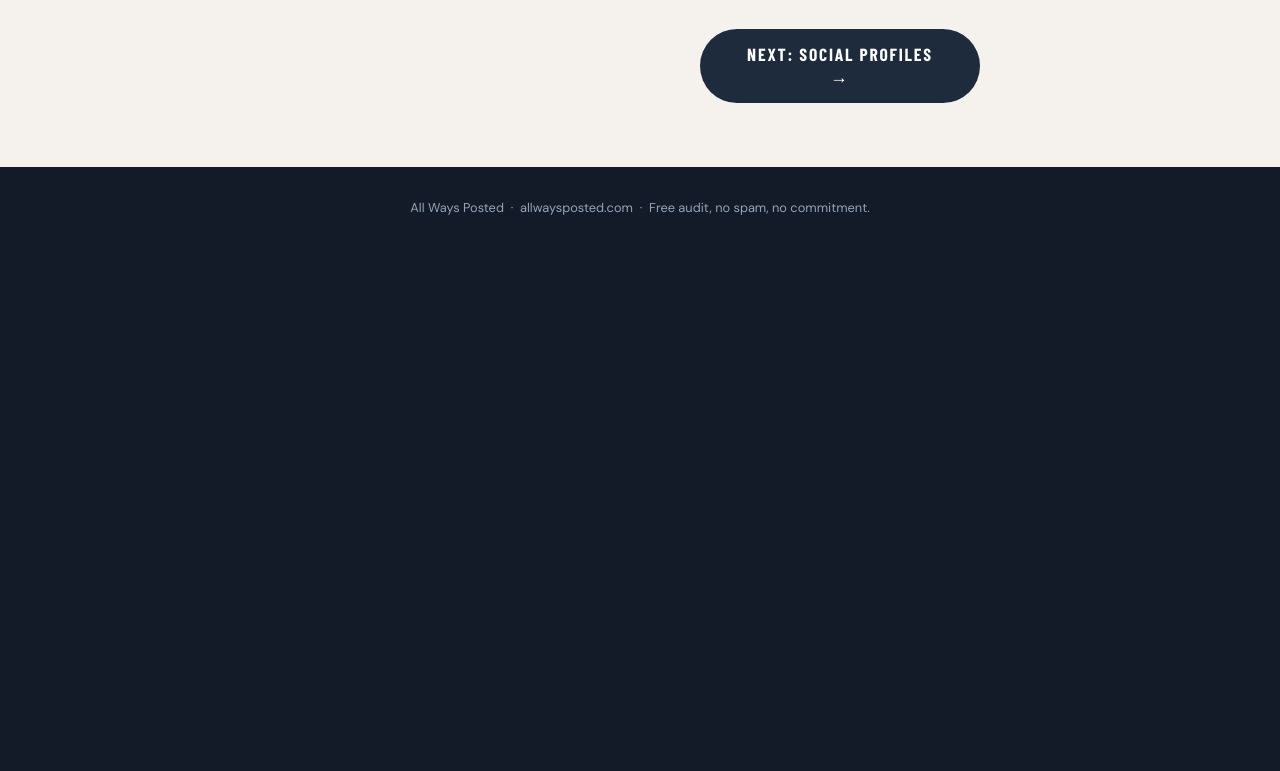
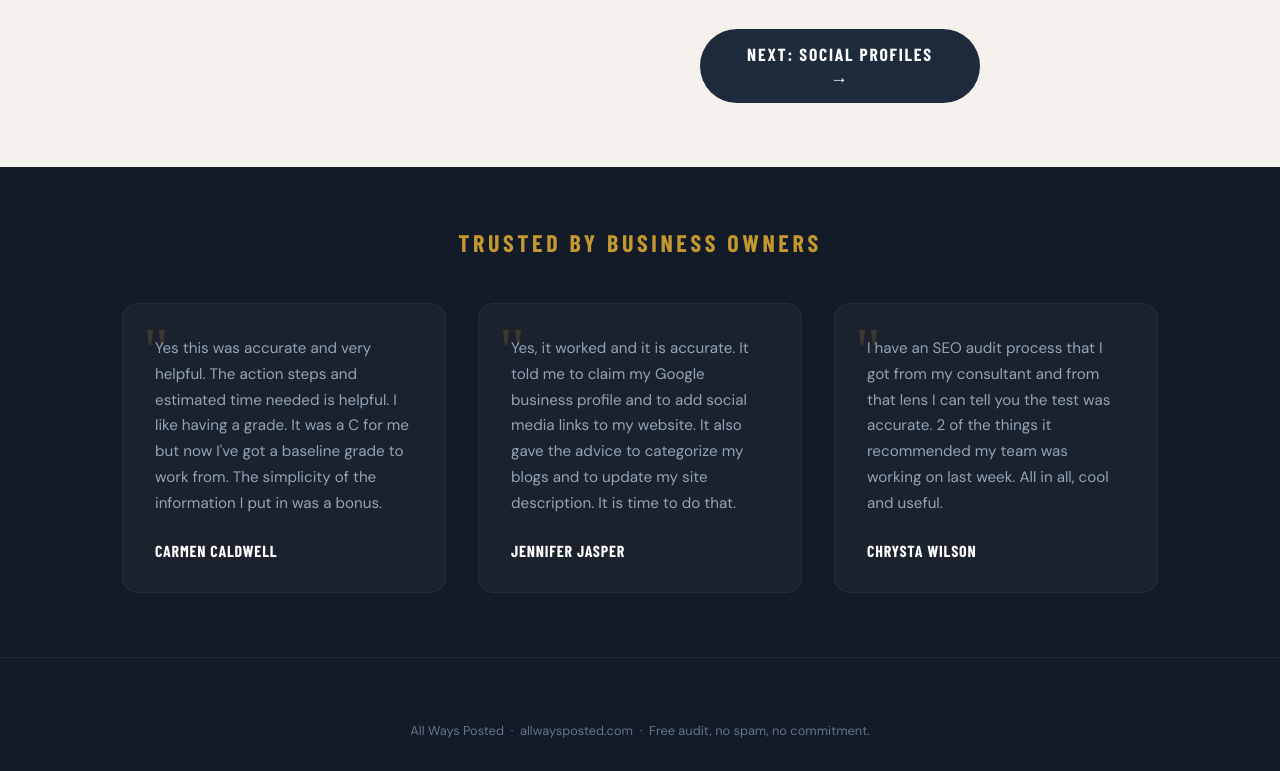
Before and after one commit to colderice/awp-audit, a website: page public/index.html in a window 1280 px wide. Shown: the part 977-1748 px from the top of the page. Before the commit the page ends 1225 px from the top, so only its background shows below. Drawn offline with nearby package versions, Linux system fonts and the light colour scheme; a web font is replaced by a local one.

Commit message:
feat: branding sync and conversion optimization

```diff
--- a/public/index.html
+++ b/public/index.html
@@ -298,8 +298,59 @@
       display: none;
     }
 
+    /* ── TESTIMONIALS ── */
+    .testimonials {
+      padding: 4rem 2rem;
+      max-width: 1100px;
+      margin: 0 auto;
+    }
+    .testimonials-title {
+      text-align: center;
+      font-family: 'Barlow Condensed', sans-serif;
+      font-size: 1.5rem;
+      color: var(--gold);
+      margin-bottom: 3rem;
+      letter-spacing: 0.15em;
+    }
+    .testimonial-grid {
+      display: grid;
+      grid-template-columns: repeat(3, 1fr);
+      gap: 2rem;
+    }
+    @media(max-width: 900px) { .testimonial-grid { grid-template-columns: 1fr; } }
+    .testimonial-card {
+      background: rgba(255,255,255,0.03);
+      border: 1px solid rgba(255,255,255,0.05);
+      padding: 2rem;
+      border-radius: 16px;
+      position: relative;
+    }
+    .testimonial-card::before {
+      content: '"';
+      position: absolute;
+      top: 10px; left: 20px;
+      font-size: 4rem;
+      color: var(--gold);
+      opacity: 0.2;
+      font-family: serif;
+    }
+    .testimonial-text {
+      font-size: 0.95rem;
+      line-height: 1.7;
+      color: var(--slate-400);
+      margin-bottom: 1.5rem;
+      position: relative;
+    }
+    .testimonial-author {
+      font-family: 'Barlow Condensed', sans-serif;
+      font-size: 1rem;
+      text-transform: uppercase;
+      color: var(--white);
+      letter-spacing: 0.05em;
+    }
+
     /* ── FOOTER ── */
-    .site-footer { text-align: center; padding: 2rem; color: var(--slate-400); font-size: 0.8rem; }
+    .site-footer { text-align: center; padding: 4rem 2rem 2rem; color: var(--slate-500); font-size: 0.8rem; border-top: 1px solid rgba(255,255,255,0.05); }
   </style>
 </head>
 <body>
@@ -308,7 +359,7 @@
   <div class="hero">
     <div class="hero-tag">Free · No Paid Tools · Generated Instantly</div>
     <h1>Get Your Free<br><span>Brand Presence Audit</span></h1>
-    <p>We'll analyze your website, social media presence, and Google visibility — then generate a full live report with exactly what to fix, in priority order.</p>
+    <p>We'll analyze your website and social media presence, then show you a full report — <strong>live on your screen in about 90 seconds. No email required. No waiting.</strong></p>
     <div class="checks">
       <div class="check-item">Website health check</div>
       <div class="check-item">Social profile audit</div>
@@ -380,31 +431,31 @@
         <div class="form-row">
           <div class="field">
             <label>Facebook</label>
-            <input type="text" id="facebook" class="optional" autocomplete="off">
+            <input type="text" id="facebook" class="optional" autocomplete="off" placeholder="e.g. @yourbusiness">
           </div>
           <div class="field">
             <label>Instagram</label>
-            <input type="text" id="instagram" class="optional" autocomplete="off">
+            <input type="text" id="instagram" class="optional" autocomplete="off" placeholder="e.g. @yourbusiness">
           </div>
         </div>
         <div class="form-row">
           <div class="field">
             <label>X / Twitter</label>
-            <input type="text" id="twitter" class="optional" autocomplete="off">
+            <input type="text" id="twitter" class="optional" autocomplete="off" placeholder="e.g. @yourbusiness">
           </div>
           <div class="field">
             <label>LinkedIn</label>
-            <input type="text" id="linkedin" class="optional" autocomplete="off">
+            <input type="text" id="linkedin" class="optional" autocomplete="off" placeholder="e.g. @yourbusiness">
           </div>
         </div>
         <div class="form-row">
           <div class="field">
             <label>YouTube</label>
-            <input type="text" id="youtube" class="optional" autocomplete="off">
+            <input type="text" id="youtube" class="optional" autocomplete="off" placeholder="e.g. @yourbusiness">
           </div>
           <div class="field">
             <label>TikTok</label>
-            <input type="text" id="tiktok" class="optional" autocomplete="off">
+            <input type="text" id="tiktok" class="optional" autocomplete="off" placeholder="e.g. @yourbusiness">
           </div>
         </div>
 
@@ -427,6 +478,7 @@
           <div class="field">
             <label>Email Address <span>*</span></label>
             <input type="email" id="email" autocomplete="email">
+            <span class="field-hint">No spam. Your report arrives on screen instantly.</span>
           </div>
         </div>
 
@@ -463,16 +515,30 @@
       <!-- SUCCESS -->
       <div id="success-state">
         <div class="success-icon">✓</div>
-        <h2>Your Report Is On Its Way</h2>
-        <p>Check your inbox in the next few minutes. If you don't see it, check your spam folder.</p>
-        <div style="margin-top:2.5rem;">
-          <a href="https://allwaysposted.com" style="display:inline-block;background:var(--gold);color:var(--navy-dark);font-family:'Barlow Condensed',sans-serif;font-size:1rem;letter-spacing:0.1em;font-weight:900;padding:0.85rem 2rem;border-radius:50px;text-decoration:none;text-transform:uppercase;">See How All Ways Posted Works →</a>
-        </div>
+        <h2>Audit Complete</h2>
+        <p>Your report is loading now — redirecting you in a moment.</p>
       </div>
 
     </div>
   </div>
-
+  <!-- TESTIMONIALS -->
+  <div class="testimonials">
+    <h2 class="testimonials-title">Trusted by Business Owners</h2>
+    <div class="testimonial-grid">
+      <div class="testimonial-card">
+        <p class="testimonial-text">Yes this was accurate and very helpful. The action steps and estimated time needed is helpful. I like having a grade. It was a C for me but now I've got a baseline grade to work from. The simplicity of the information I put in was a bonus.</p>
+        <div class="testimonial-author">Carmen Caldwell</div>
+      </div>
+      <div class="testimonial-card">
+        <p class="testimonial-text">Yes, it worked and it is accurate. It told me to claim my Google business profile and to add social media links to my website. It also gave the advice to categorize my blogs and to update my site description. It is time to do that.</p>
+        <div class="testimonial-author">Jennifer Jasper</div>
+      </div>
+      <div class="testimonial-card">
+        <p class="testimonial-text">I have an SEO audit process that I got from my consultant and from that lens I can tell you the test was accurate. 2 of the things it recommended my team was working on last week. All in all, cool and useful.</p>
+        <div class="testimonial-author">Chrysta Wilson</div>
+      </div>
+    </div>
+  </div>
   <div class="site-footer">
     All Ways Posted &nbsp;·&nbsp; allwaysposted.com &nbsp;·&nbsp; Free audit, no spam, no commitment.
   </div>
```
Also changed, not shown: 1 other file.
